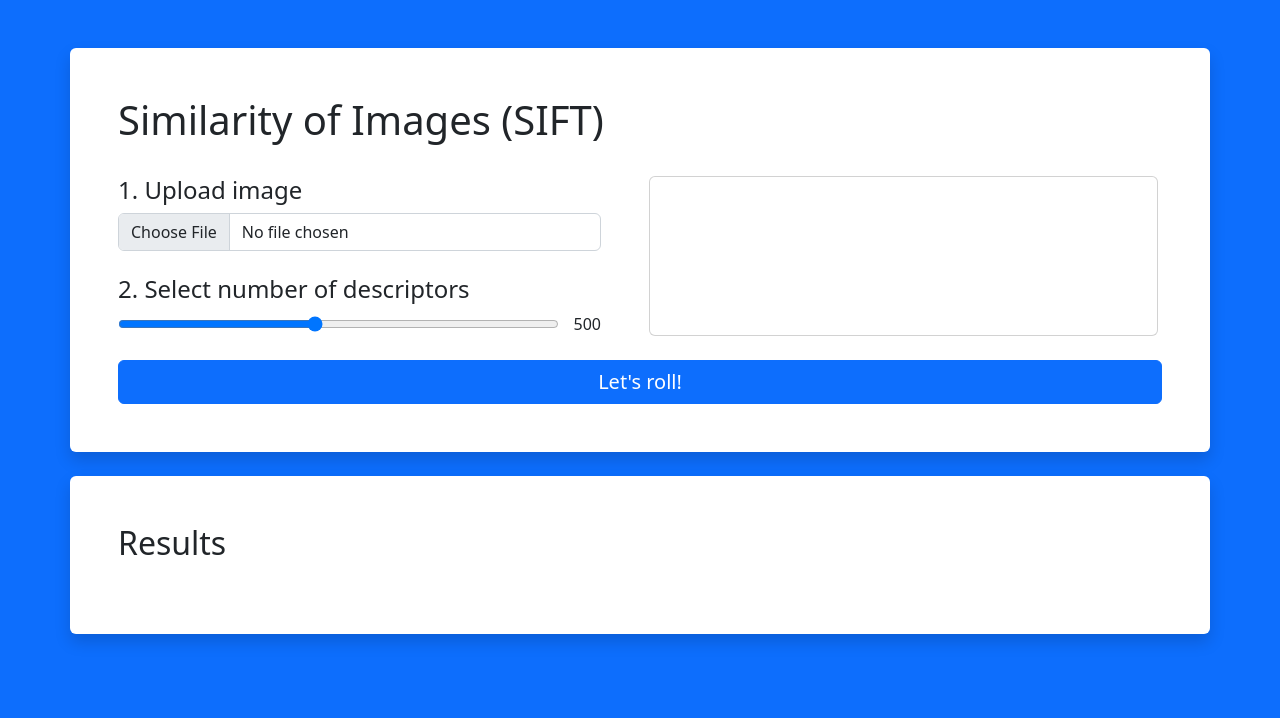
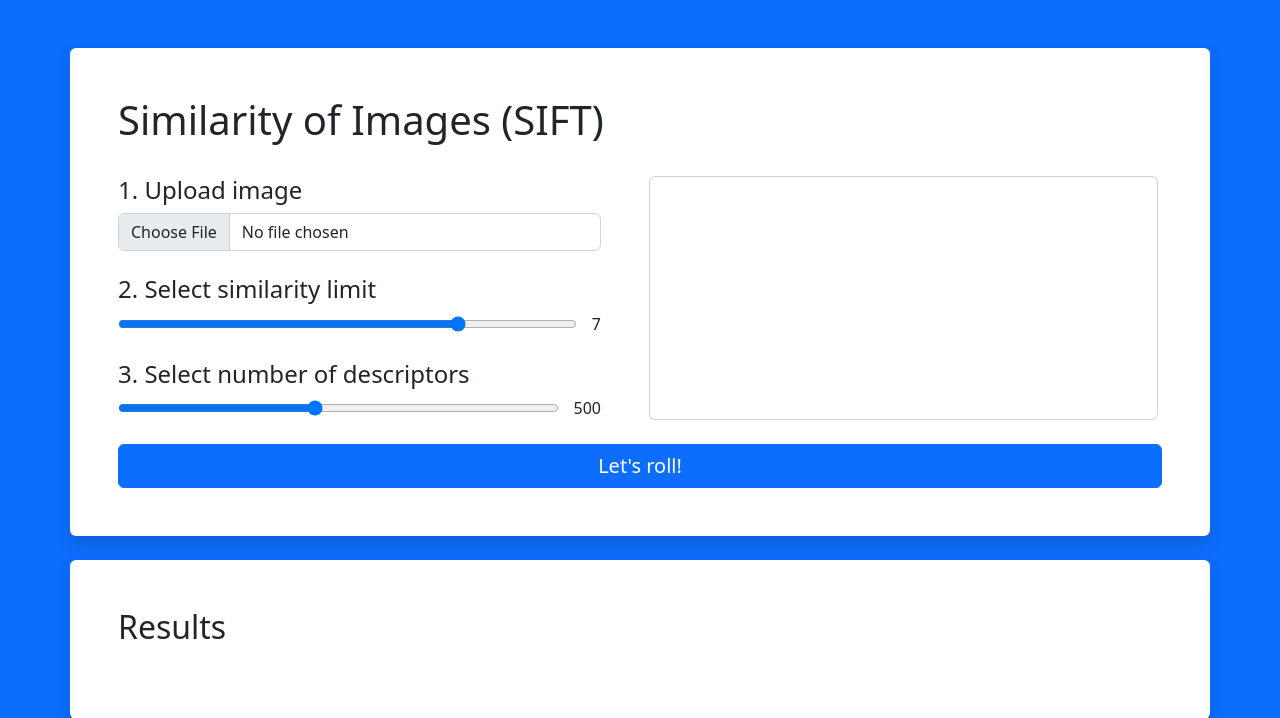
Before and after one commit to darklight81/NI-VMM-SIFT, a Django app: page / in a window 1280 px wide. Shown: the top 718 px of the page. Run offline with Django 4.2, Linux system fonts and the light colour scheme.

Commit message:
Update index.html

```diff
--- a/templates/index.html
+++ b/templates/index.html
@@ -22,7 +22,15 @@
             </div>
           </div>
           <div>
-            <h4>2. Select number of descriptors </h4>
+            <h4>2. Select similarity limit</h4>
+            <div class="d-flex justify-content-start">
+              <input style="flex-basis: 100%;" type="range" value="7" min="1" max="9"
+                id="customRange1" name="range" oninput="this.nextElementSibling.value = this.value">
+              <output style="padding-left: 15px;">7</output>
+            </div>
+          </div>
+          <div>
+            <h4>3. Select number of descriptors</h4>
             <div class="d-flex justify-content-start">
               <input style="flex-basis: 100%;" type="range" value="500" min="100" max="1000" step="100"
                 id="customRange1" name="range" oninput="this.nextElementSibling.value = this.value">
```
